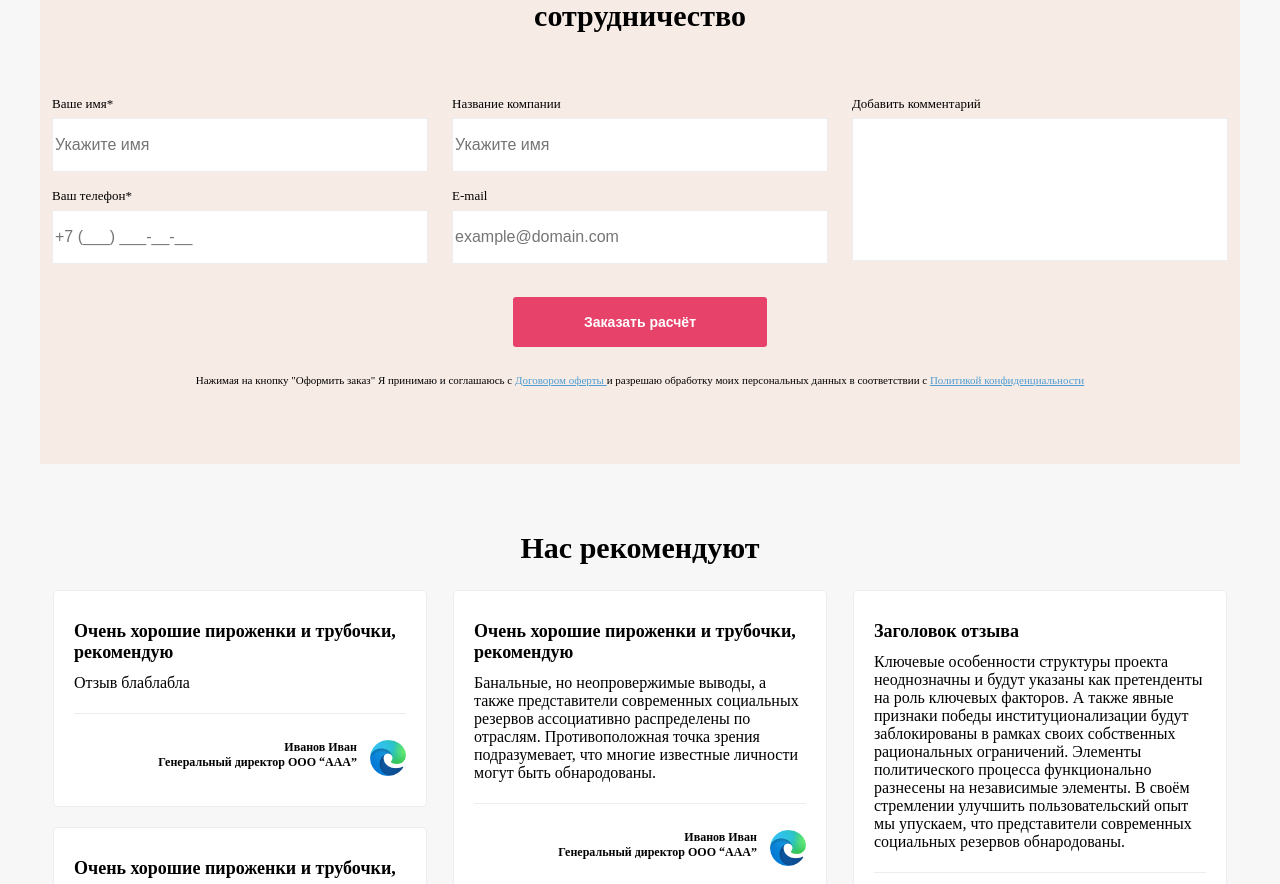
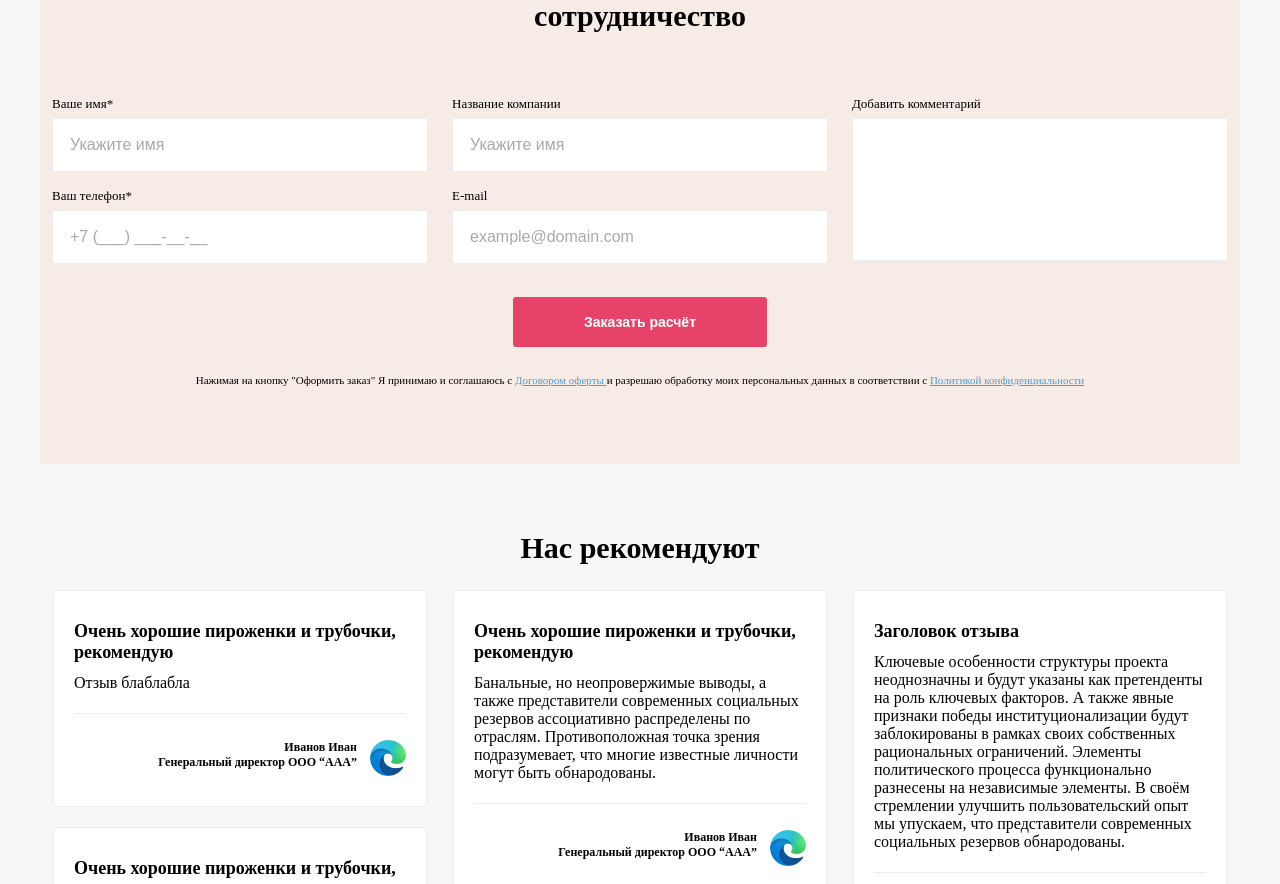
Before and after one commit to ITboo/next-macaron, a Next.js app: page /pages/wholesale in a window 1280 px wide. Shown: the part 1406-2290 px from the top of the page. Built offline with nearby package versions, Linux system fonts and the light colour scheme.

Commit message:
refactor: change placeholder color and position

```diff
--- a/src/app/pages/wholesale/page.module.css
+++ b/src/app/pages/wholesale/page.module.css
@@ -351,3 +351,9 @@
   background-color: #E7426A;
 
 }
+
+.wholesale-order__form::placeholder {
+  padding-left: 15px;
+  font-size: 16px;
+  color: rgba(41, 41, 41, 40%);
+}
```
